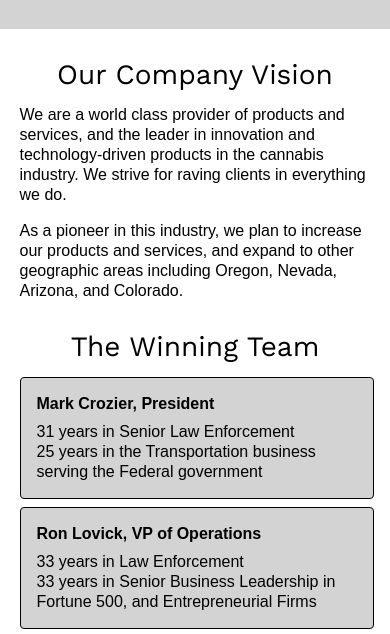
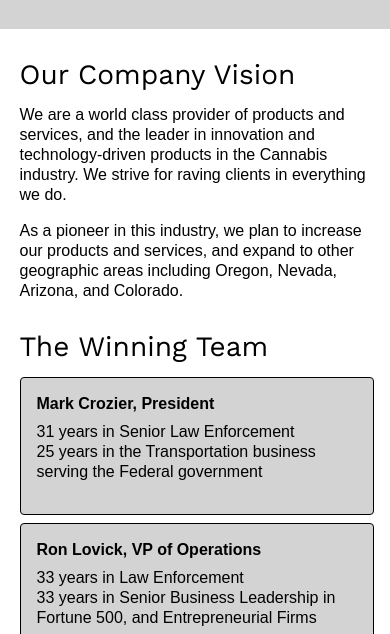
Before and after one commit to kcirekcom/redline, a plain HTML site: page index.html in a window 390 px wide. Shown: the part 155-789 px from the top of the page. Drawn offline with nearby package versions, Linux system fonts and the light colour scheme.

Commit message:
all headings aligned left, one content update

```diff
--- a/index.html
+++ b/index.html
@@ -19,7 +19,7 @@
     <div class="max-section">
       <div class="tier">
         <h2>Our Company Vision</h2>
-        <p>We are a world class provider of products and services, and the leader in innovation and technology-driven products in the cannabis industry. We strive for raving clients in everything we do.</p>
+        <p>We are a world class provider of products and services, and the leader in innovation and technology-driven products in the Cannabis industry. We strive for raving clients in everything we do.</p>
 
         <p>As a pioneer in this industry, we plan to increase our products and services, and expand to other geographic areas including Oregon, Nevada, Arizona, and Colorado.</p>
       </div>
--- a/styles.css
+++ b/styles.css
@@ -68,16 +68,16 @@ header p {
   margin: 0 5%;
 }
 
-.tier:first-child h2, .tier:nth-child(2) h2, .tier:last-child h2 {
+/* .tier:first-child h2, .tier:nth-child(2) h2, .tier:last-child h2 {
   text-align: center;
-}
+} */
 
 .tier:first-child h2 {
   margin-top: 0;
 }
 
 .tier p {
-  width: 75%;
+  width: 85%;
   margin: 0 auto 1rem;
 }
 
@@ -206,6 +206,6 @@ header p {
   }
 
   .info-blocks li {
-    height: 5.5rem;
+    height: 6.5rem;
   }
 }
```
